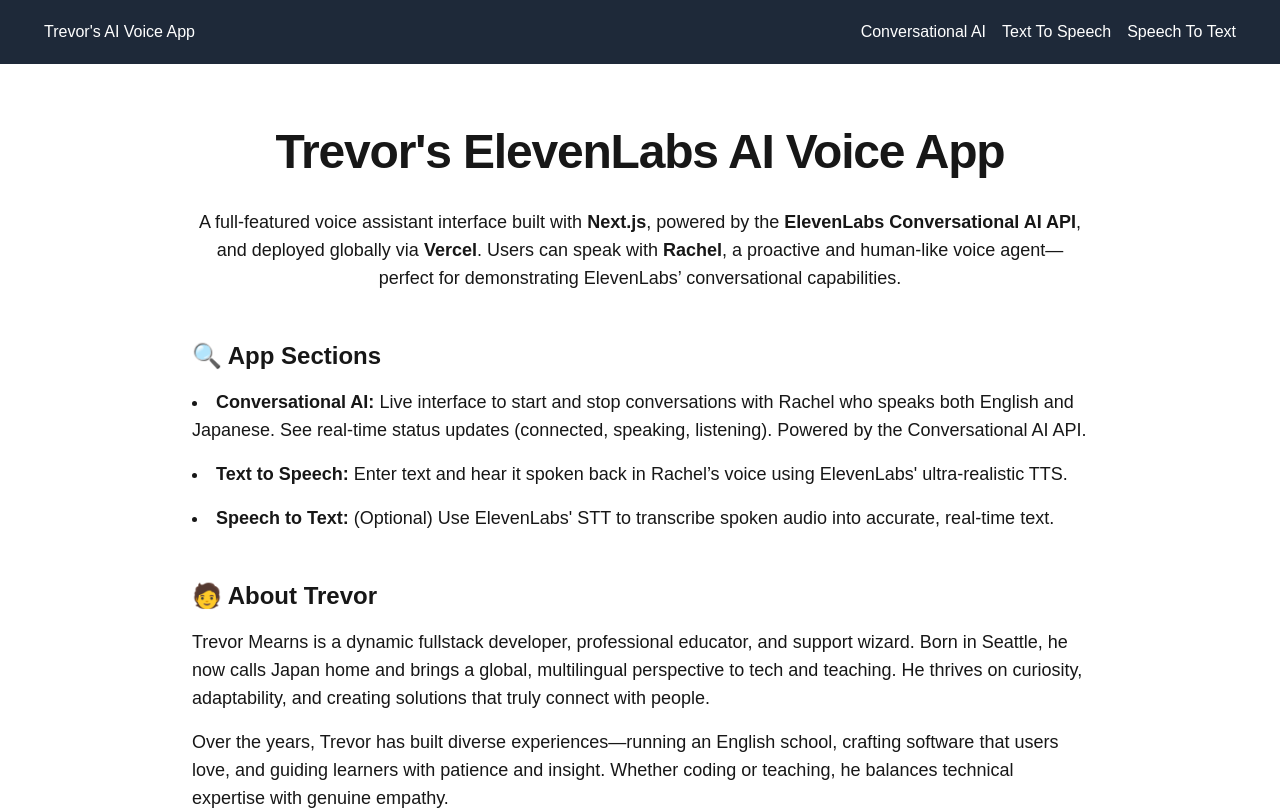
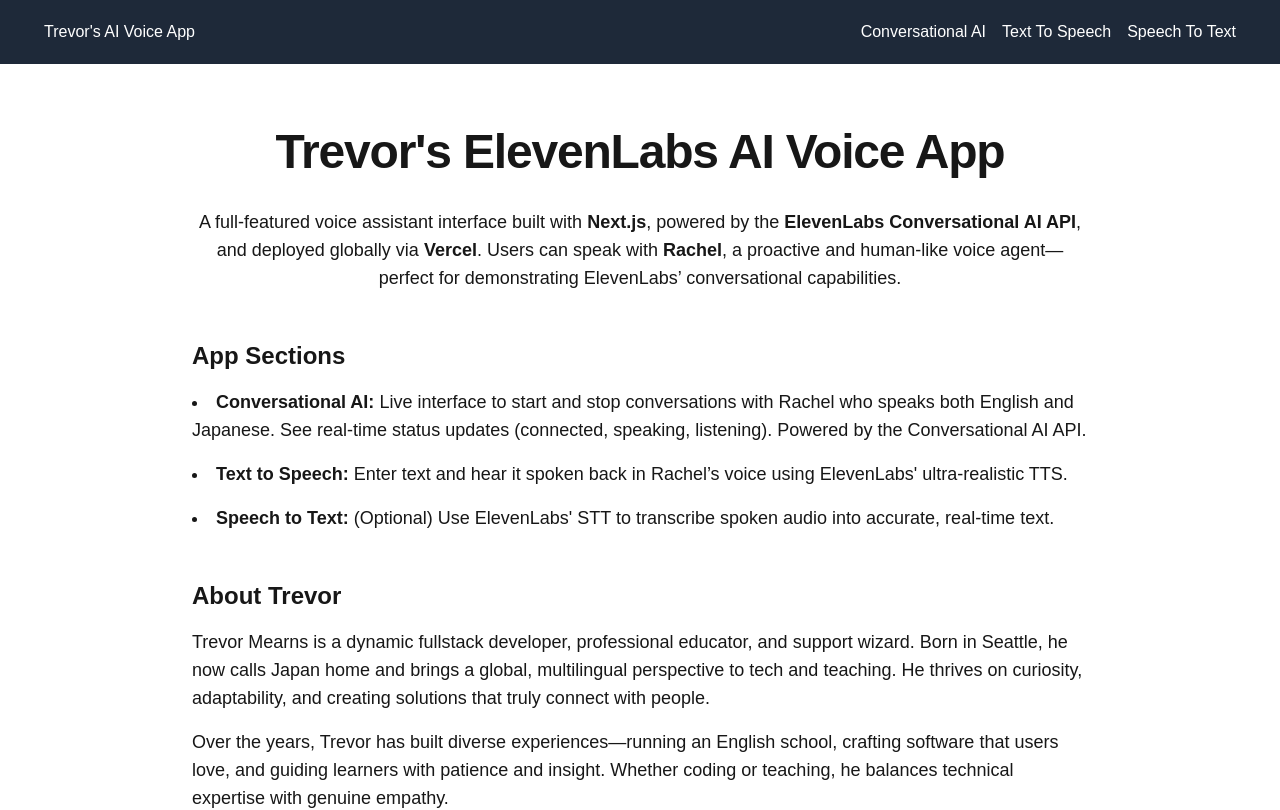
Before and after one commit to Trevorton27/voice-app, a Next.js app: page / in a window 1280 px wide. Shown: the top 810 px of the page. Built offline with nearby package versions, Linux system fonts and the light colour scheme.

Commit message:
removed dorky icons

```diff
--- a/src/app/page.tsx
+++ b/src/app/page.tsx
@@ -23,7 +23,7 @@
           {/* Nav Section Overview */}
           <div className="space-y-12 mb-16 text-left">
             <div>
-              <h2 className="text-2xl font-bold mb-4">🔍 App Sections</h2>
+              <h2 className="text-2xl font-bold mb-4">App Sections</h2>
               <ul className="list-disc list-inside space-y-4 text-base md:text-lg text-muted-foreground">
                 <li>
                   <strong>Conversational AI:</strong> Live interface to start and stop conversations
@@ -43,7 +43,7 @@
 
             {/* About Trevor Section */}
             <div>
-              <h2 className="text-2xl font-bold mb-4">🧑 About Trevor</h2>
+              <h2 className="text-2xl font-bold mb-4"> About Trevor</h2>
               <p className="text-base md:text-lg text-muted-foreground mb-4">
                 Trevor Mearns is a dynamic fullstack developer, professional educator, and support
                 wizard. Born in Seattle, he now calls Japan home and brings a global, multilingual
```
